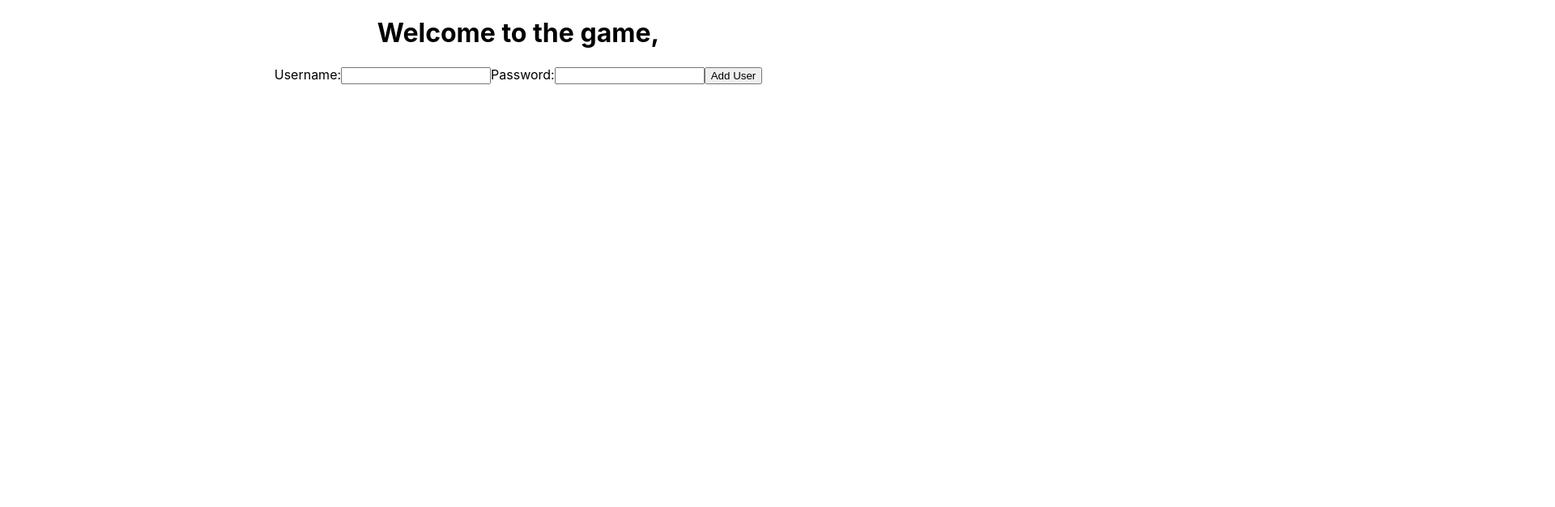
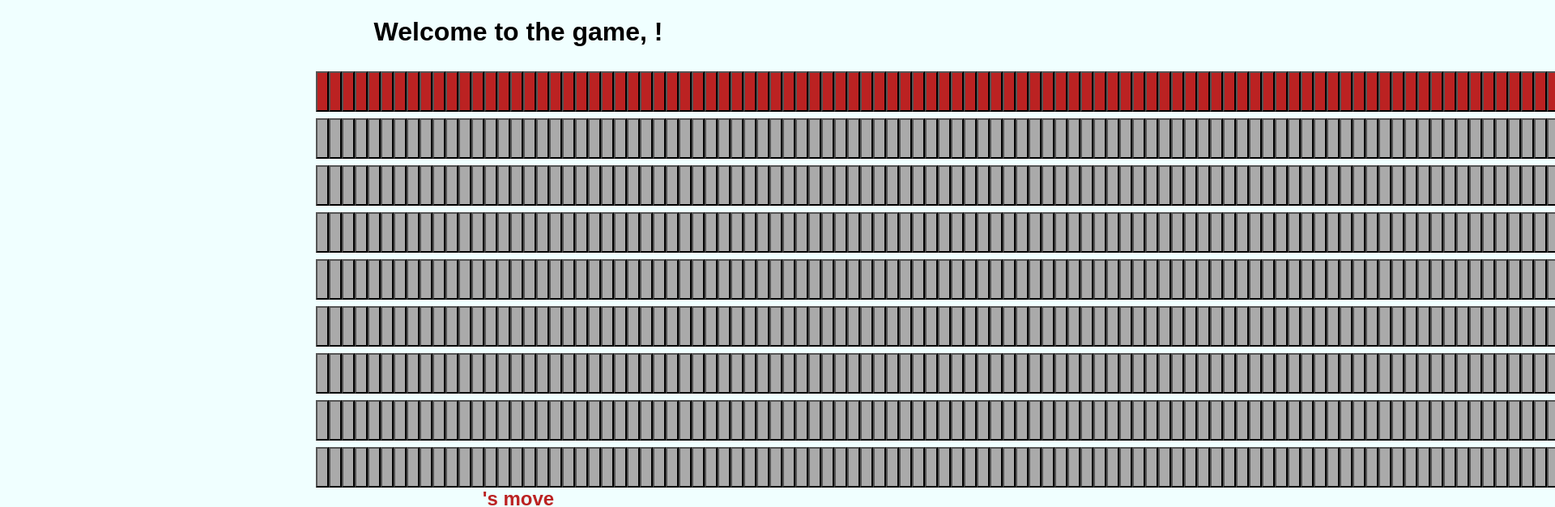
Before and after one commit to rupeshpanwar/react-chatgpt-game, a React (Create React App) app in the folder my-app/: page /welcome in a window 1280 px wide. Shown: the top 626 px of the page at 81% size, 1920 px wide, since content can reach past the window. Built offline with nearby package versions, Linux system fonts and the light colour scheme.

Commit message:
step9- add game logic under welcome page

```diff
--- a/my-app/src/App.css
+++ b/my-app/src/App.css
@@ -1,38 +1,57 @@
 .App {
+  font-family: sans-serif;
   text-align: center;
 }
 
-.App-logo {
-  height: 40vmin;
-  pointer-events: none;
+body {
+  background-color: azure;
 }
 
-@media (prefers-reduced-motion: no-preference) {
-  .App-logo {
-    animation: App-logo-spin infinite 20s linear;
-  }
+.board {
+  margin: auto;
+  display: grid;
+  justify-content: stretch;
+  max-width: 500px;
+  height: 250px;
+}
+.drop-button {
+  background-color: black;
 }
 
-.App-header {
-  background-color: #282c34;
-  min-height: 100vh;
-  display: flex;
-  flex-direction: column;
-  align-items: center;
-  justify-content: center;
-  font-size: calc(10px + 2vmin);
-  color: white;
+.cell {
+  width: 100%;
 }
 
-.App-link {
-  color: #61dafb;
+
+.login-form {
+margin-top:15px;
 }
 
-@keyframes App-logo-spin {
-  from {
-    transform: rotate(0deg);
-  }
-  to {
-    transform: rotate(360deg);
-  }
+label {
+  margin: 10px 0;
+  font-size: 18px;
 }
+
+input {
+  height: 35px;
+  width: 200px;
+  font-size: 16px;
+  border: 1px solid #ccc;
+  border-radius: 5px;
+  padding: 5 10px;
+  margin:6px;
+}
+
+button {
+  height: 50px;
+  width: 100px;
+  font-size: 18px;
+  background-color: #2288dd;
+  color: white;
+  cursor: pointer;
+  margin-top: 8px;
+}
+
+button:hover {
+  background-color: #0066b3;
+}
--- a/my-app/src/Welcome.jsx
+++ b/my-app/src/Welcome.jsx
@@ -1,10 +1,344 @@
-import React from "react";
 import './App.css'
+import React, { useState, useEffect, useRef } from "react";
 
-export default function WelcomePage(props) {
+const boardSettings = {
+    rows: 8,
+    columns: 100,
+    dropAnimationRate: 50,
+    flashAnimationRate: 600,
+    colors: {
+      empty: "#AAAAAA",
+      p1: "#BB2222",
+      p2: "#2222BB"
+    }
+  };
+
+  const winTypes = {
+    vertical: 0,
+    horizontal: 1,
+    forwardsDiagonal: 2,
+    backwardsDiagonal: 3
+  };
+
+function WelcomePage(props) {
+
+    const [board, setBoard] = useState(createBoard());
+    const [currentPlayer, setCurrentPlayer] = useState(getFirstPlayerTurn());
+    const [win, setWin] = useState(null);
+    const [flashTimer, setFlashTimer] = useState(null);
+    const [dropping, setDropping] = useState(false);
+    const domBoard = useRef(null);
+
+
+    /**
+     * Helper function to get the index in the board using row and column.
+     * @param {number} row - row in board
+     * @param {number} column - column in board
+     */
+    function getIndex(row, column) {
+      const index = row * boardSettings.columns + column;
+      if (index > boardSettings.rows * boardSettings.colums) return null;
+      return index;
+    }
+    function getRowAndColumn(index) {
+      if (index > boardSettings.rows * boardSettings.colums) return null;
+      const row = Math.floor(index / boardSettings.columns);
+      const column = Math.floor(index % boardSettings.columns);
+      return {
+        row,
+        column
+      };
+    }
+
+    function createBoard() {
+      return new Array(boardSettings.rows * boardSettings.columns).fill(
+        boardSettings.colors.empty
+      );
+    }
+
+    function getFirstPlayerTurn() {
+      return boardSettings.colors.p1;
+    }
+
+    function restartGame() {
+      setCurrentPlayer(getFirstPlayerTurn());
+      setWin(null);
+      setBoard(createBoard());
+    }
+
+    function getDomBoardCell(index) {
+      if (!domBoard.current) return;
+      const board = domBoard.current;
+      const blocks = board.querySelectorAll(".board-block");
+      return blocks[index];
+    }
+
+    function findFirstEmptyRow(column) {
+      let { empty } = boardSettings.colors;
+      let { rows } = boardSettings;
+      for (let i = 0; i < rows; i++) {
+        if (board[getIndex(i, column)] !== empty) {
+          return i - 1;
+        }
+      }
+      return rows - 1;
+    }
+
+async function handleDrop(column) {
+  if (dropping || win) return;
+  const row = findFirstEmptyRow(column);
+  if (row < 0) return;
+  setDropping(true);
+  await animateDrop(row, column, currentPlayer);
+  setDropping(false);
+  const newBoard = board.slice();
+  newBoard[getIndex(row, column)] = currentPlayer;
+  setBoard(newBoard);
+  // Check for win
+
+  setCurrentPlayer(
+    currentPlayer === boardSettings.colors.p1 ? boardSettings.colors.p2 : boardSettings.colors.p1
+  );
+}
+
+    async function animateDrop(row, column, color, currentRow) {
+      if (currentRow === undefined) {
+        currentRow = 0;
+      }
+      return new Promise(resolve => {
+        if (currentRow > row) {
+          return resolve();
+        }
+        if (currentRow > 0) {
+          let c = getDomBoardCell(getIndex(currentRow - 1, column));
+          c.style.backgroundColor = boardSettings.colors.empty;
+        }
+        let c = getDomBoardCell(getIndex(currentRow, column));
+        c.style.backgroundColor = color;
+        setTimeout(
+          () => resolve(animateDrop(row, column, color, ++currentRow)),
+          boardSettings.dropAnimationRate
+        );
+      });
+    }
+
+    /**
+     * End game animation.
+     */
+    useEffect(() => {
+      if (!win) {
+        return;
+      }
+
+      function flashWinningCells(on) {
+        const { empty } = boardSettings.colors;
+        const { winner } = win;
+        for (let o of win.winningCells) {
+          let c = getDomBoardCell(getIndex(o.row, o.column));
+          c.style.backgroundColor = on ? winner : empty;
+        }
+        setFlashTimer(
+          setTimeout(
+            () => flashWinningCells(!on),
+            boardSettings.flashAnimationRate
+          )
+        );
+      }
+
+      flashWinningCells(true);
+    }, [win, setFlashTimer]);
+
+    /**
+     * Clears the end game animation timeout when game is restarted.
+     */
+    useEffect(() => {
+      if (!win) {
+        if (flashTimer) clearTimeout(flashTimer);
+      }
+    }, [win, flashTimer]);
+
+    /**
+     * Check for win when the board changes.
+     */
+    useEffect(() => {
+      if (dropping || win) return;
+
+      function isWin() {
+        return (
+          isForwardsDiagonalWin() ||
+          isBackwardsDiagonalWin() ||
+          isHorizontalWin() ||
+          null
+        );
+      }
+
+      function createWinState(start, winType) {
+        const win = {
+          winner: board[start],
+          winningCells: []
+        };
+
+        let pos = getRowAndColumn(start);
+
+        while (true) {
+          let current = board[getIndex(pos.row, pos.column)];
+          if (current === win.winner) {
+            win.winningCells.push({ ...pos });
+            if (winType === winTypes.horizontal) {
+              pos.column++;
+            } else if (winType === winTypes.vertical) {
+              pos.row++;
+            } else if (winType === winTypes.backwardsDiagonal) {
+              pos.row++;
+              pos.column++;
+            } else if (winType === winTypes.forwardsDiagonal) {
+              pos.row++;
+              pos.column--;
+            }
+          } else {
+            return win;
+          }
+        }
+      }
+      function isHorizontalWin() {
+        const { rows } = boardSettings;
+        const { columns } = boardSettings;
+        const { empty } = boardSettings.colors;
+        for (let row = 0; row < rows; row++) {
+          for (let column = 0; column <= columns - 4; column++) {
+            let start = getIndex(row, column);
+            if (board[start] === empty) continue;
+            let counter = 1;
+            for (let k = column + 1; k < column + 4; k++) {
+              if (board[getIndex(row, k)] === board[start]) {
+                counter++;
+                if (counter === 4)
+                  return createWinState(start, winTypes.horizontal);
+              }
+            }
+          }
+        }
+      }
+
+      function isBackwardsDiagonalWin() {
+        const { rows } = boardSettings;
+        const { columns } = boardSettings;
+        const { empty } = boardSettings.colors;
+        for (let row = 0; row <= rows - 4; row++) {
+          for (let column = 0; column <= columns - 4; column++) {
+            let start = getIndex(row, column);
+            if (board[start] === empty) continue;
+            let counter = 1;
+            for (let i = 1; i < 4; i++) {
+              if (board[getIndex(row + i, column + i)] === board[start]) {
+                counter++;
+                if (counter === 4)
+                  return createWinState(start, winTypes.backwardsDiagonal);
+              }
+            }
+          }
+        }
+      }
+      function isForwardsDiagonalWin() {
+        const { rows } = boardSettings;
+        const { columns } = boardSettings;
+        const { empty } = boardSettings.colors;
+        for (let row = 0; row <= rows - 4; row++) {
+          for (let column = 3; column <= columns; column++) {
+            let start = getIndex(row, column);
+            if (board[start] === empty) continue;
+            let counter = 1;
+            for (let i = 1; i < 4; i++) {
+              if (board[getIndex(row + i, column - i)] === board[start]) {
+                counter++;
+                if (counter === 4)
+                  return createWinState(start, winTypes.forwardsDiagonal);
+              }
+            }
+          }
+        }
+      }
+      setWin(isWin());
+    }, [board, dropping, win]);
+
+    function createDropButtons() {
+      const btns = [];
+      for (let i = 0; i < boardSettings.columns; i++) {
+        btns.push(
+          <button
+            key={i}
+            className="cell drop-button"
+            onClick={() => handleDrop(i)}
+            style={{
+              backgroundColor: currentPlayer
+            }}
+          />
+        );
+      }
+      return btns;
+    }
+
+    const cells = board.map((c, i) => (
+      <button
+        key={"c" + i}
+        className="cell board-block"
+        style={{
+          backgroundColor: c
+        }}
+      />
+    ));
+
+    function getGridTemplateColumns() {
+      let gridTemplateColumns = "";
+      for (let i = 0; i < boardSettings.columns; i++) {
+        gridTemplateColumns += "auto ";
+      }
+      return gridTemplateColumns;
+    }
+
     return (
-      <>
-        <h1>Welcome to the game, {props.username}</h1>
-      </>
-    );
-  };
+
+
+<>
+                    <h1>Welcome to the game, {props.username}!</h1>
+
+                    <div
+        className={`board ${
+          currentPlayer === boardSettings.colors.p1 ? "p1-turn" : "p2-turn"
+        } `}
+        ref={domBoard}
+        style={{
+          gridTemplateColumns: getGridTemplateColumns()
+        }}
+      >
+        {createDropButtons()}
+        {cells}
+      </div>
+      {!win && (
+        <div><br></br><br></br><br></br><br></br><br></br><br></br><br></br><br></br><br></br>
+        <br></br><br></br><br></br><br></br><br></br>
+        <h2 style={{ color: currentPlayer }}>
+          {currentPlayer === boardSettings.colors.p1 ? `${props.username}'s move` : "Player 2's move"}
+        </h2></div>
+      )}
+      {win && (
+        <>
+                <br></br><br></br><br></br><br></br><br></br><br></br><br></br><br></br><br></br>
+                <br></br><br></br><br></br><br></br><br></br>
+          <h1 style={{ color: win.winner }}>
+            {" "}
+            {win.winner === boardSettings.colors.p1
+              ? `${props.username}`
+              : "Player 2"}{" "}
+            WON!
+          </h1>
+          <button onClick={restartGame}>Play Again</button>
+          <br />
+          <br />
+        </>
+      )}
+</>
+ );
+}
+
+export default WelcomePage;
--- a/my-app/src/index.js
+++ b/my-app/src/index.js
@@ -4,7 +4,6 @@ import './index.css';
 import App from './App';
 import reportWebVitals from './reportWebVitals';
 import {BrowserRouter} from 'react-router-dom';
-
 
 const root = ReactDOM.createRoot(document.getElementById('root'));
 root.render(
```
